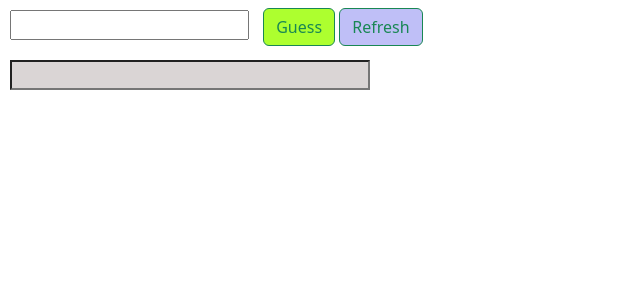
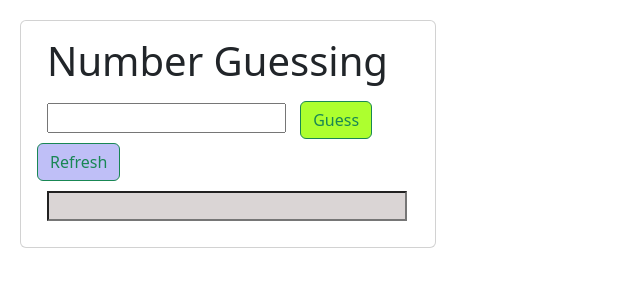
Before and after one commit to Eranga-W/Number_Guess, a plain HTML site: page index.html in a window 1280 px wide. Shown: the whole page, without its empty margins (0-640 px from the left). Drawn offline with nearby package versions, Linux system fonts and the light colour scheme.

Commit message:
final commit

```diff
--- a/app.js
+++ b/app.js
@@ -16,6 +16,7 @@ function guess() {
         count++;
         if (document.getElementById("txt").value == n) {
             document.getElementById("display").value="Won";
+            alert("Won");
         } else if (document.getElementById("txt").value > n) {
             document.getElementById("display").value="Lower... "+(3-count)+" Chances Left...";
         } else {
--- a/index.html
+++ b/index.html
@@ -8,20 +8,24 @@
     <script src="app.js"></script>
     <link href="https://cdn.jsdelivr.net/npm/bootstrap@5.3.2/dist/css/bootstrap.min.css" rel="stylesheet"
         integrity="sha384-T3c6CoIi6uLrA9TneNEoa7RxnatzjcDSCmG1MXxSR1GAsXEV/Dwwykc2MPK8M2HN" crossorigin="anonymous">
-    <link rel="stylesheet" href="style.css">
 </head>
 
 <body>
+    <div class="card" style="width: 26rem; margin: 20px;">
+        <div class="card-body">
             <div>
+                <h1 style="margin-left: 10px;">Number Guessing</h1>
                 <input type="text" id="txt" style="height: 30px; margin: 10px;">
                 <button style="background-color: greenyellow; font-weight: 500;" class="btn btn-outline-success"
                     onclick="guess()">Guess</button>
                 <button style="background-color: rgb(191, 191, 247); font-weight: 500;" class="btn btn-outline-success"
                     onclick="refresh()">Refresh</button>
                 <br>
-        <input type="text" id="display" style="height: 30px; width: 360px; margin: 10px; background-color: rgb(218, 213, 213); font-weight: 600;">
+                <input type="text" id="display"
+                    style="height: 30px; width: 360px; margin: 10px; background-color: rgb(218, 213, 213); font-weight: 600;">
             </div>
-
+        </div>
+    </div>
 </body>
 
 </html>
```
Also changed, not shown: style.css (deleted). Lines whose indentation alone changed are shown as unchanged.
